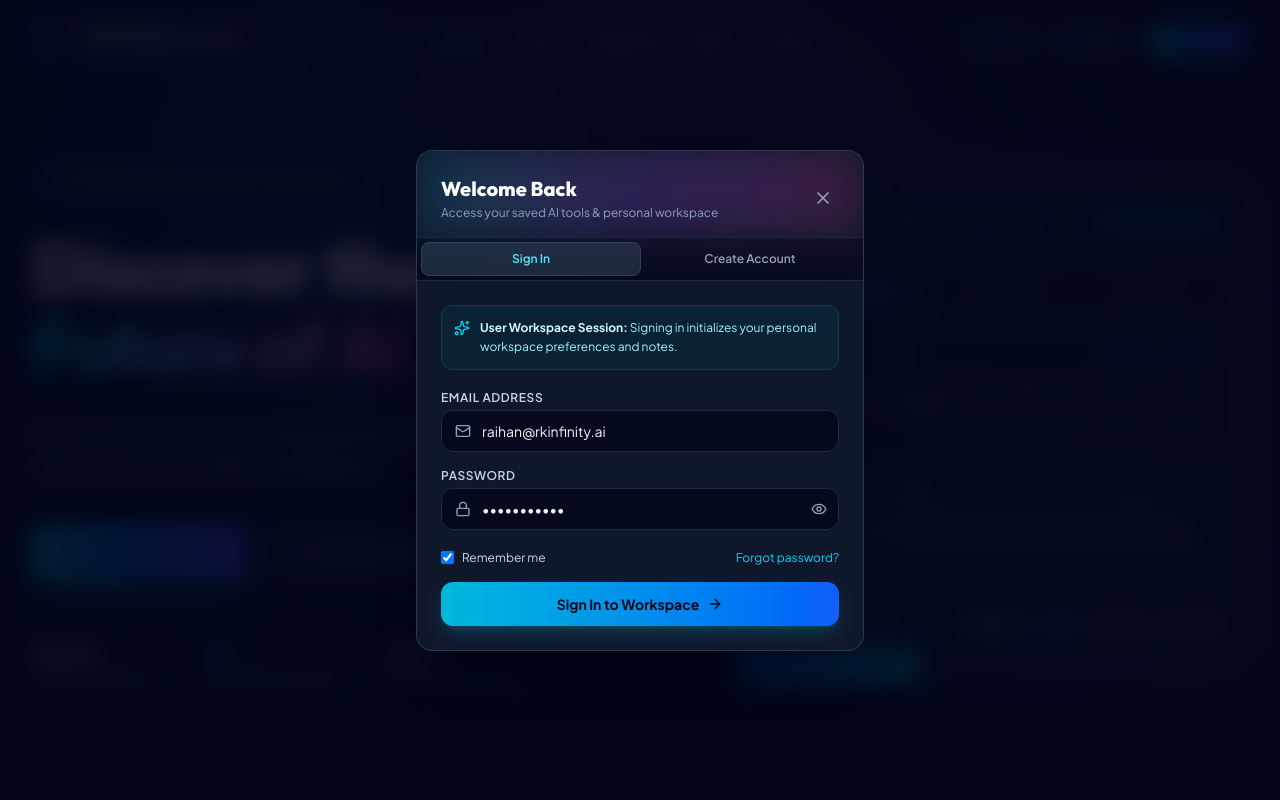
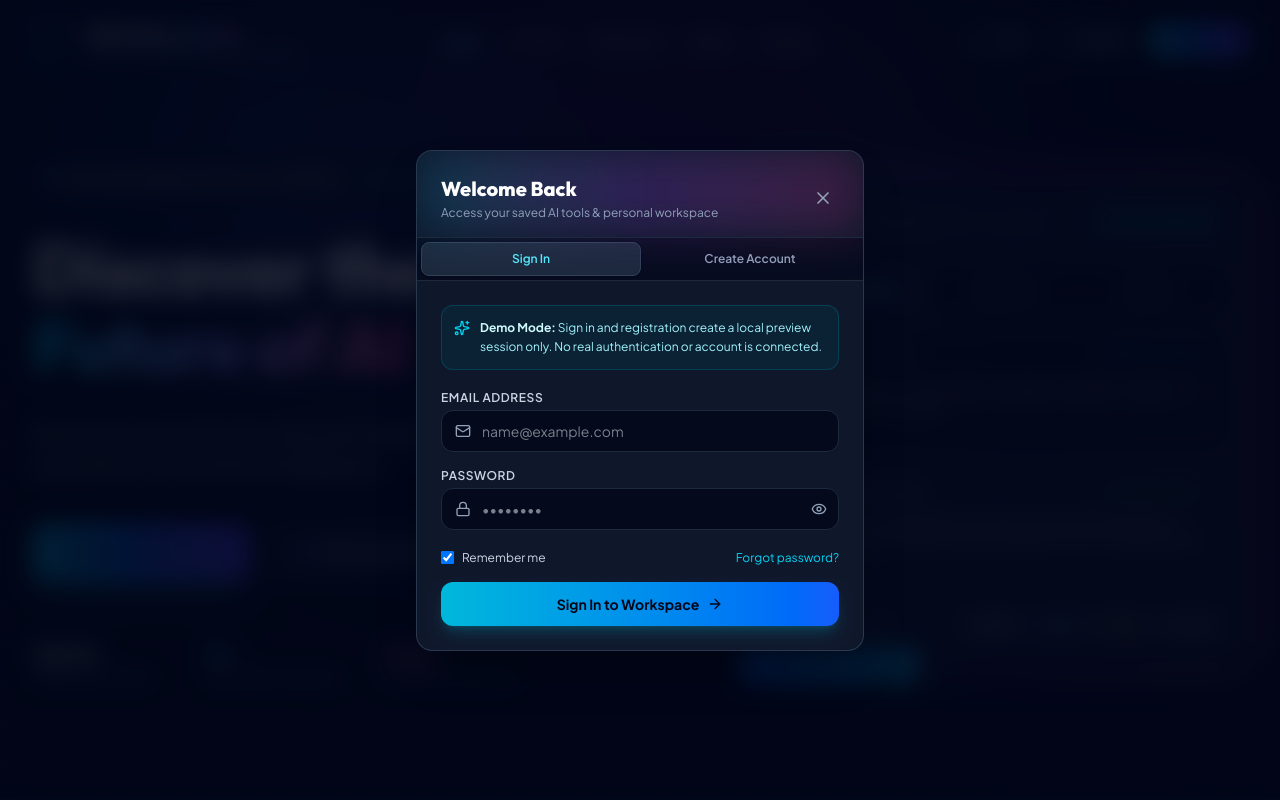
Before and after one commit to raihankabir99/RKInfinity-AI-Hub, a React (Vite) app: page / in a window 1280 px wide. Both pictures are taken after a click on the button "Sign In". Shown: the top 800 px of the page. Built offline with nearby package versions, Linux system fonts and the light colour scheme.

Commit message:
Remove prefilled demo credentials and clarify local auth preview

```diff
--- a/src/components/auth/AuthModal.tsx
+++ b/src/components/auth/AuthModal.tsx
@@ -19,12 +19,12 @@ export const AuthModal: React.FC<AuthModalProps> = ({
   const [activeTab, setActiveTab] = useState<'login' | 'register'>(initialTab);
 
   // Form states
-  const [loginEmail, setLoginEmail] = useState('raihan@rkinfinity.ai');
-  const [loginPassword, setLoginPassword] = useState('password123');
+  const [loginEmail, setLoginEmail] = useState('');
+  const [loginPassword, setLoginPassword] = useState('');
   const [showLoginPassword, setShowLoginPassword] = useState(false);
   const [rememberMe, setRememberMe] = useState(true);
 
-  const [regName, setRegName] = useState('Raihan');
+  const [regName, setRegName] = useState('');
   const [regEmail, setRegEmail] = useState('');
   const [regPassword, setRegPassword] = useState('');
   const [regConfirmPassword, setRegConfirmPassword] = useState('');
@@ -48,9 +48,9 @@ export const AuthModal: React.FC<AuthModalProps> = ({
     }
 
     setErrors({});
-    login(loginEmail, loginEmail.includes('raihan') ? 'Raihan' : undefined);
+    login(loginEmail);
     if (onShowToast) {
-      onShowToast('success', 'Logged In', `Welcome back, Raihan! Signed in as ${loginEmail}`);
+      onShowToast('info', 'Demo Session Started', `Local preview session for ${loginEmail}. No real account authentication is connected.`);
     }
     onClose();
   };
@@ -81,7 +81,7 @@ export const AuthModal: React.FC<AuthModalProps> = ({
     setErrors({});
     register(regName, regEmail);
     if (onShowToast) {
-      onShowToast('success', 'Account Created', `Welcome to RKInfinity AI Hub, ${regName}!`);
+      onShowToast('info', 'Demo Account Created', `A local preview profile was created for ${regName}. No real account was registered.`);
     }
     onClose();
   };
@@ -151,7 +151,7 @@ export const AuthModal: React.FC<AuthModalProps> = ({
           <div className="p-3 rounded-xl bg-cyan-950/40 border border-cyan-800/50 flex items-start gap-2.5 text-xs text-cyan-200">
             <Sparkles className="w-4 h-4 text-cyan-400 shrink-0 mt-0.5" />
             <p className="leading-relaxed">
-              <strong className="text-cyan-100">User Workspace Session:</strong> Signing in initializes your personal workspace preferences and notes.
+              <strong className="text-cyan-100">Demo Mode:</strong> Sign in and registration create a local preview session only. No real authentication or account is connected.
             </p>
           </div>
 
@@ -169,7 +169,7 @@ export const AuthModal: React.FC<AuthModalProps> = ({
                     type="email"
                     value={loginEmail}
                     onChange={(e) => setLoginEmail(e.target.value)}
-                    placeholder="raihan@rkinfinity.ai"
+                    placeholder="name@example.com"
                     className="w-full pl-10 pr-4 py-2.5 rounded-xl bg-slate-950/80 border border-slate-800 text-sm text-slate-100 focus:outline-none focus:border-cyan-500/80"
                   />
                 </div>
@@ -214,7 +214,7 @@ export const AuthModal: React.FC<AuthModalProps> = ({
                 </label>
                 <button
                   type="button"
-                  onClick={() => alert('Password reset link sent to your registered email.')}
+                  onClick={() => onShowToast?.('info', 'Demo Mode', 'Password reset is unavailable because real email authentication is not connected.')}
                   className="text-cyan-400 hover:underline"
                 >
                   Forgot password?
@@ -243,7 +243,7 @@ export const AuthModal: React.FC<AuthModalProps> = ({
                     type="text"
                     value={regName}
                     onChange={(e) => setRegName(e.target.value)}
-                    placeholder="e.g. Raihan"
+                    placeholder="Enter your full name"
                     className="w-full pl-10 pr-4 py-2.5 rounded-xl bg-slate-950/80 border border-slate-800 text-sm text-slate-100 focus:outline-none focus:border-cyan-500/80"
                   />
                 </div>
@@ -261,7 +261,7 @@ export const AuthModal: React.FC<AuthModalProps> = ({
                     type="email"
                     value={regEmail}
                     onChange={(e) => setRegEmail(e.target.value)}
-                    placeholder="raihan@example.com"
+                    placeholder="name@example.com"
                     className="w-full pl-10 pr-4 py-2.5 rounded-xl bg-slate-950/80 border border-slate-800 text-sm text-slate-100 focus:outline-none focus:border-cyan-500/80"
                   />
                 </div>
```
